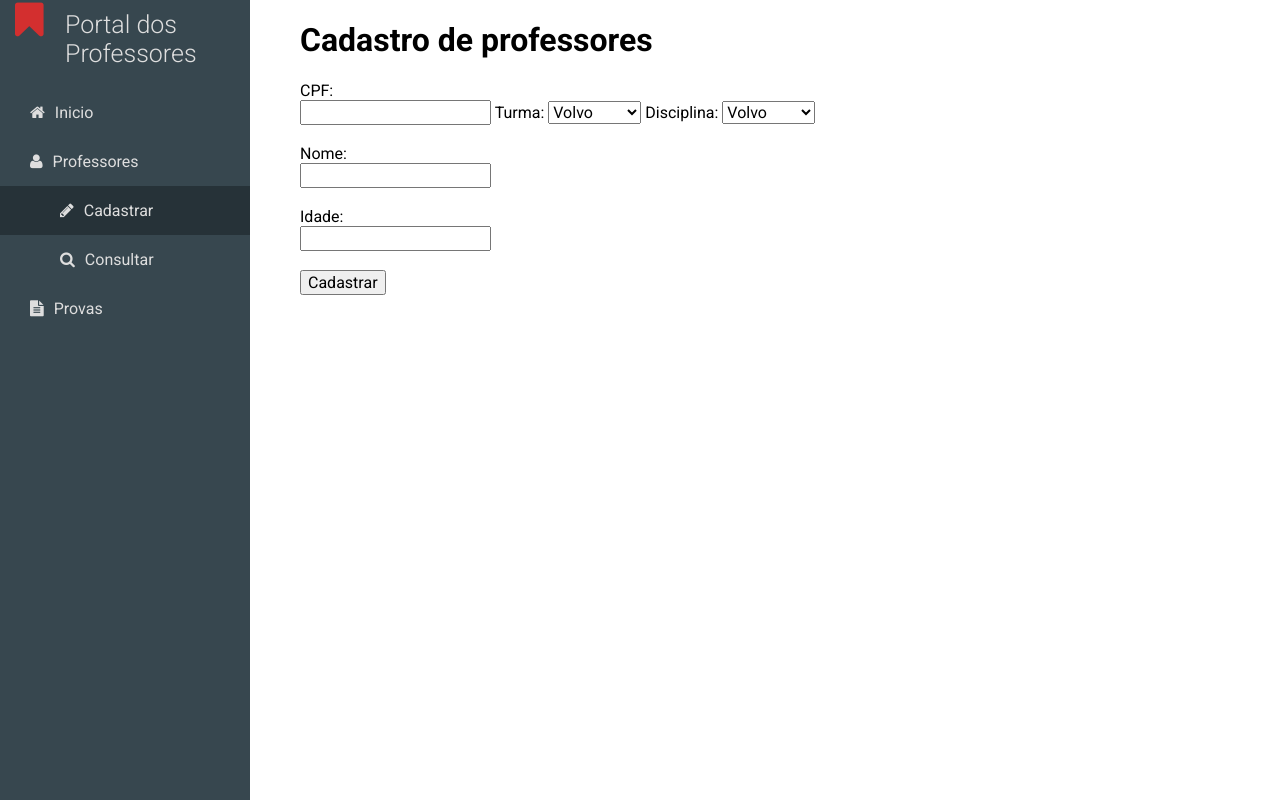
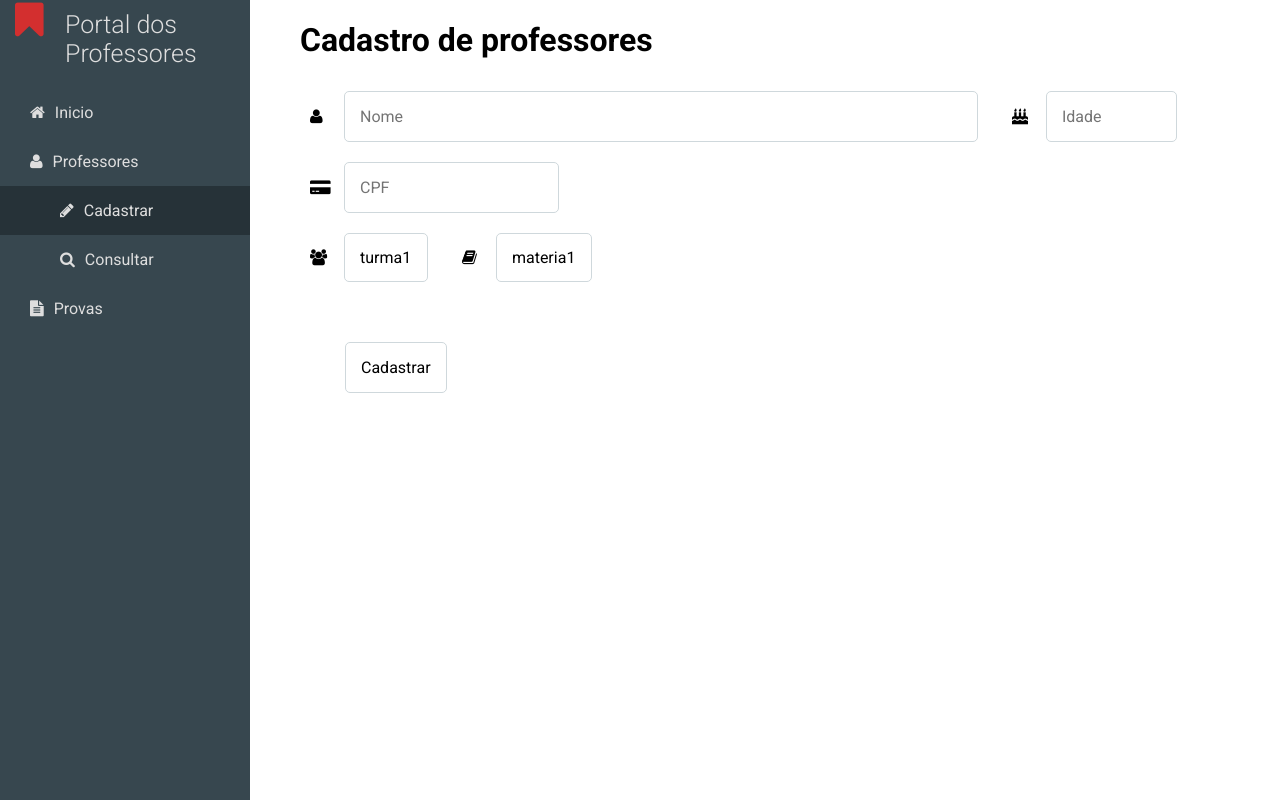
Before and after one commit to geraldo-fada/CadastroEscolar, a PHP site: page /cadastroProfessor.php in a window 1280 px wide. Run offline with PHP 8.4, Linux system fonts and the light colour scheme.

Commit message:
Css do form concluido

```diff
--- a/assets/css/main.css
+++ b/assets/css/main.css
@@ -2,7 +2,7 @@ body {
   font-family: 'Roboto', sans-serif;
 }
 
-/* NAV BAR */
+/* NAVBAR */
 nav {
   position: fixed;
   top: 0;
@@ -72,8 +72,43 @@ nav .nav-dropdown a:hover {
   margin: 10px 0 20px 65px;
 }
 
+/* FORM SECTION */
+input[type=text], input[type=submit], select {
+  background-color: #fff;
+  border: 1px solid #cfd8dc;
+  border-radius: 5px;
+  padding: 15px;
+  margin: 10px 0;
+  transition: all ease-in-out 0.2s;
+  -moz-appearance: none;
+  -webkit-appearance:none;
+}
+
+input[type=text]:focus, input[type=submit]:focus, select:focus, input[type=submit]:hover {
+  border: 1px solid #90caf9;
+  box-shadow: 0px 0px 5px 0px rgba(144,202,249,1);
+}
+
+input[type=submit] {
+  margin: 50px 0 0 45px;
+  cursor: pointer;
+}
+
+form {
+  max-width: 1000px;
+}
+
+form div.form-input {
+  display: inline-block;
+  margin-right: 20px;
+}
+
+form div.form-input i {
+  width: 20px;
+  padding: 10px;
+}
+
 /* MAIN SECTION */
-
 main {
   margin-left: 250px;
   padding: 0 50px;
--- a/public/cadastroProfessor.php
+++ b/public/cadastroProfessor.php
@@ -4,29 +4,46 @@
 
       <form method="post">
 
-        CPF:
-        <br><input type="text" name="cpf" value="" maxlength="11" required="true">
-        Turma:
-        <select>
-          <option value="volvo">Volvo</option>
-          <option value="saab">Saab</option>
-          <option value="mercedes">Mercedes</option>
-          <option value="audi">Audi</option>
-        </select>
-        Disciplina:
-        <select>
-          <option value="volvo">Volvo</option>
-          <option value="saab">Saab</option>
-          <option value="mercedes">Mercedes</option>
-          <option value="audi">Audi</option>
-        </select><br><br>
+        <div class="form-input">
+          <i class="fa fa-user" aria-hidden="true"></i>
+          <input type="text" name="nome" value="" maxlength="255" required="true" placeholder="Nome" size="70">
+        </div>
 
-        Nome:
-        <br><input type="text" name="nome" value="" maxlength="255" required="true"><br><br>
-        Idade:
-        <br><input type="text" name="idade" value="" maxlength="3" required="true">
+        <div class="form-input">
+          <i class="fa fa-birthday-cake" aria-hidden="true"></i>
+          <input type="text" name="idade" value="" maxlength="3" required="true" placeholder="Idade" size="10">
+        </div>
 
-        <br><br><input type="submit" name="cadastrar" value="Cadastrar">
+        <div class="form-input">
+          <i class="fa fa-credit-card-alt" aria-hidden="true"></i>
+          <input type="text" name="cpf" value="" maxlength="11" required="true" placeholder="CPF">
+        </div>
+
+        <br>
+
+        <div class="form-input">
+          <i class="fa fa-users" aria-hidden="true"></i>
+          <select>
+            <option value="turma1">turma1</option>
+            <option value="turma2">turma2</option>
+            <option value="turma3">turma3</option>
+            <option value="turma4">turma4</option>
+          </select>
+        </div>
+
+        <div class="form-input">
+          <i class="fa fa-book" aria-hidden="true"></i>
+          <select>
+            <option value="materia1">materia1</option>
+            <option value="materia2">materia2</option>
+            <option value="materia3">materia3</option>
+            <option value="materia4">materia4</option>
+          </select>
+        </div>
+
+        <br>
+
+        <input type="submit" name="cadastrar" value="Cadastrar">
 
       </form>
 
--- a/templates/headerTemplate.php
+++ b/templates/headerTemplate.php
@@ -34,7 +34,7 @@
           <a href="#"><i class="fa fa-file-text" aria-hidden="true"></i>Provas</a>
           <ul class="nav-dropdown">
             <li><a href="cadastroProva.php"><i class="fa fa-pencil" aria-hidden="true"></i>Cadastrar</a></li>
-            <li><a href="geraProva.php"><i class="fa fa-download" aria-hidden="true"></i>Gerar prova</a></li>
+            <li><a href="geraProva.php"><i class="fa fa-upload" aria-hidden="true"></i>Gerar prova</a></li>
           </ul>
         </li>
 
```
